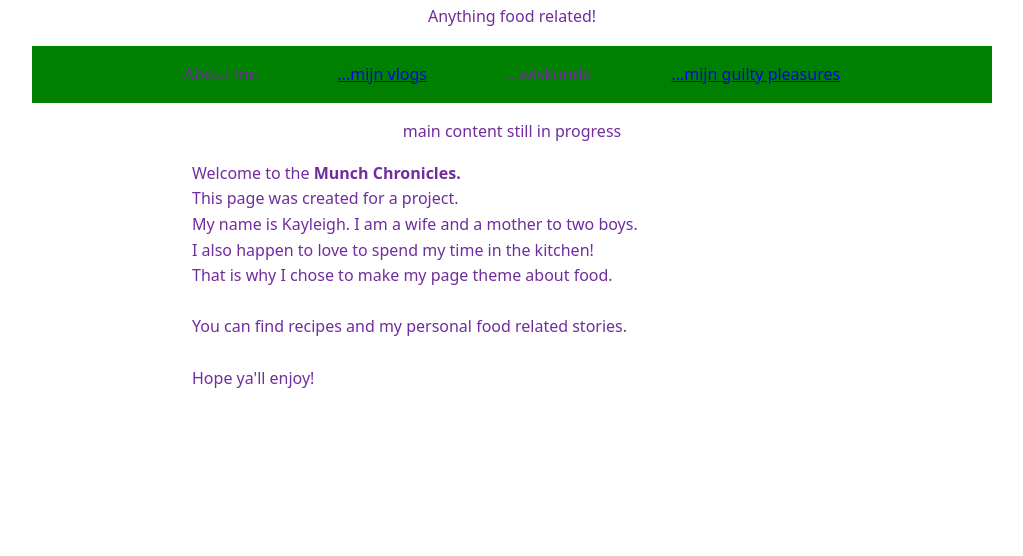
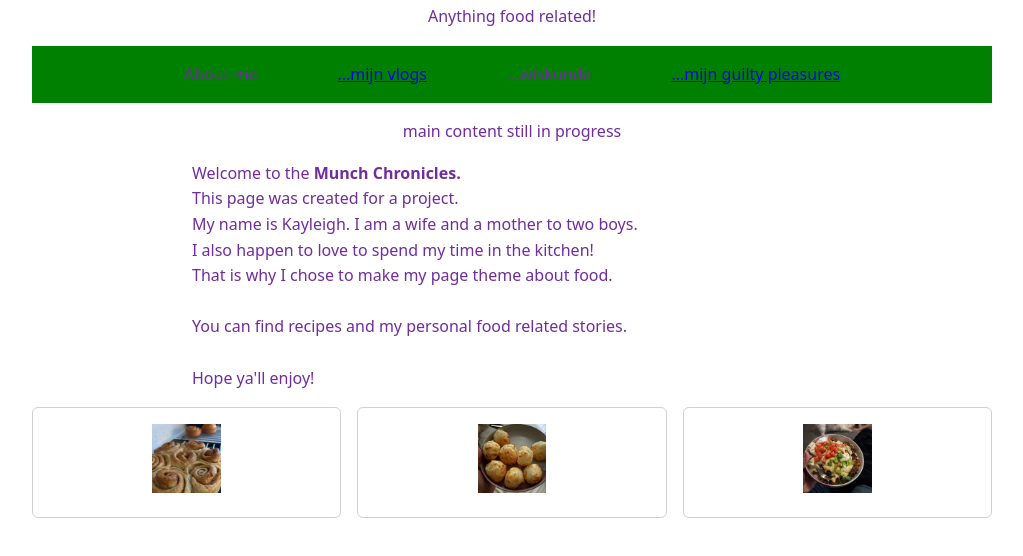
Before and after one commit to kaymaysue/Munch-Chronicles, a plain HTML site: page index.html in a window 1280 px wide. Shown: the part 90-646 px from the top of the page, without its empty margins (128-1151 px from the left). Drawn offline with Linux system fonts and the light colour scheme.

Commit message:
added 3 images at the bottom of page, next to each other.

```diff
--- a/index.html
+++ b/index.html
@@ -36,6 +36,16 @@
 				Hope ya'll enjoy!
 			</p>
 		</div>
-
+		<div class="kaartenrij">
+			<article class="kaart">
+				<img src="IMG_9324.JPEG" alt="Homemade cinnamon rolls">
+			</article>
+			<article class="kaart">
+				<img src="IMG_9572.JPEG" alt="International cuisine: Homemade pao de quejio (Brazilian cheese balls)">
+			</article>
+			<article class="kaart">
+				<img src="IMG_9647.JPEG" alt="Easy dinner - Loaded potatoes">
+			</article>
+		</div>
 	</body>
 </html>
--- a/stijl.css
+++ b/stijl.css
@@ -32,3 +32,17 @@ nav {
 	text-align: left;
 	max-width: 40rem;
 }
+
+.kaartenrij {
+	display: flex;
+	gap: 1rem;
+	flex-wrap: wrap;
+	justify-content: center;
+	align-items: stretch;
+}
+.kaart {
+	flex: 1 1 250px;
+	padding: 1rem;
+	border: 1px solid #d0d0d0;
+	border-radius: 6px;
+}
```
Also changed, not shown: IMG_9324.JPEG (added), IMG_9572.JPEG (added), IMG_9647.JPEG (added).
